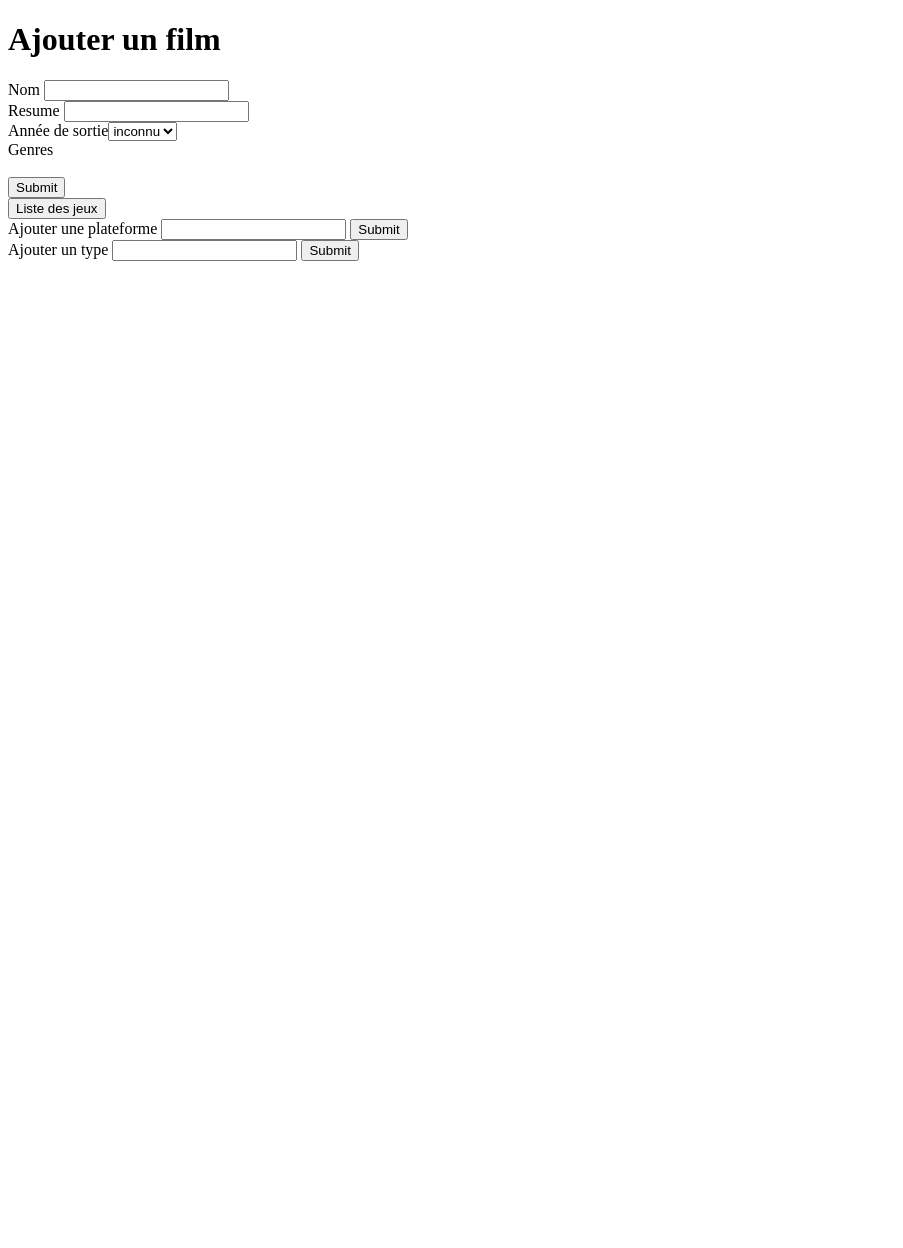
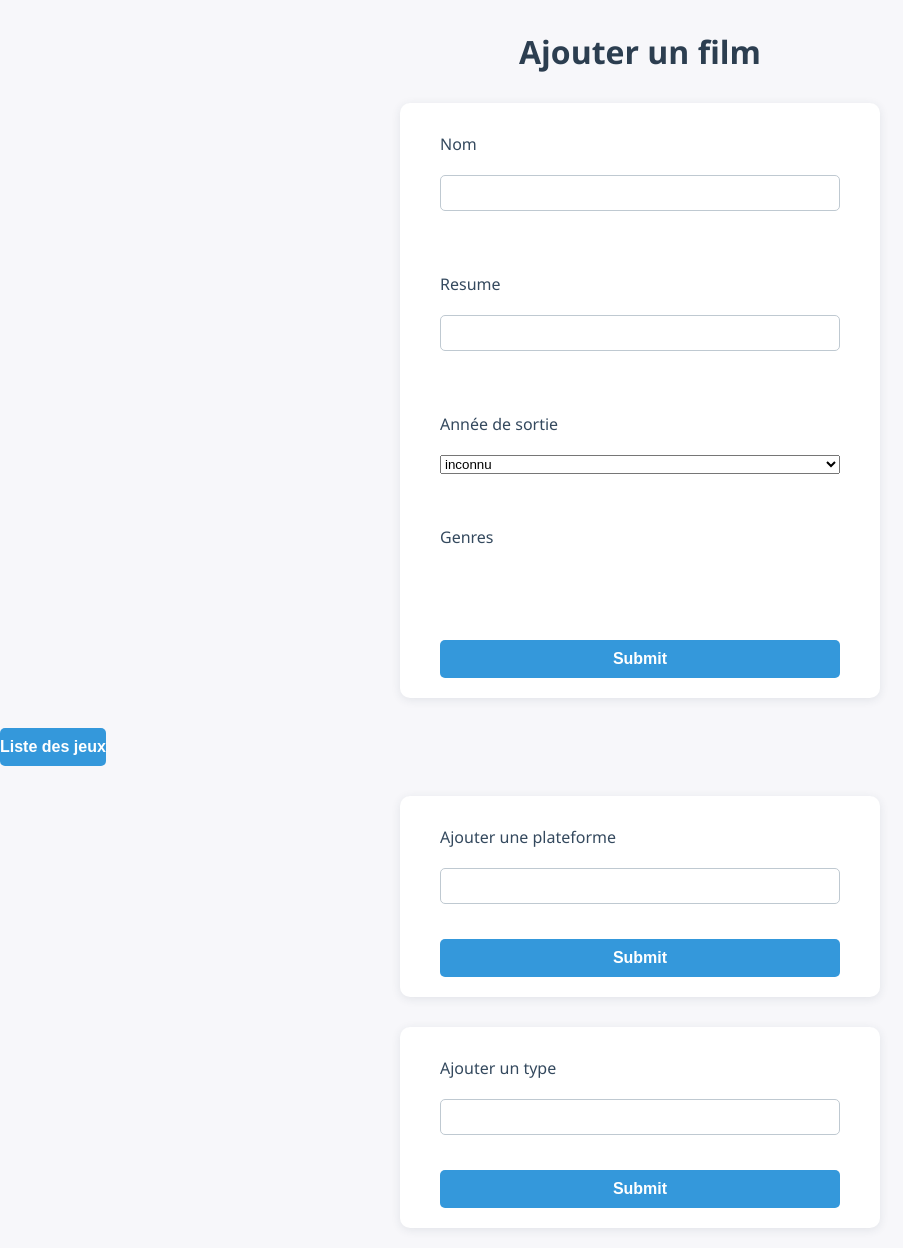
Before and after one commit to Ilyass030/archi_log, a Flask app: template src/templates/add_film.html in a window 1280 px wide. Shown: the whole page, without its empty margins (0-903 px from the left). Before the commit the page ends 261 px from the top, so only its background shows below. Run offline with Flask 3, Linux system fonts and the light colour scheme; the template is opened without the code that fills it, so the values that code supplies are empty; parts of the project's set-up code (start-up, migrations or seed data) failed here and were passed over.

Commit message:
delete_film ok

```diff
--- a/src/server.py
+++ b/src/server.py
@@ -41,5 +41,18 @@ def film_detail():
     film_id = request.form["film_id"]
     return render_template("film_detail.html", Film=modele.get_film(film_id), Genres=modele.film_genres(film_id))
 
+@app.route("/delete_film", methods=["POST"])
+def delete_film_route():
+    film_id = request.form["film_id"]
+    if modele.delete_film(film_id):
+        return render_template("films.html", Genres=modele.genre(), films=modele.search_film())
+    else:
+        return render_template("film_detail.html", Film=modele.get_film(film_id), Genres=modele.film_genres(film_id), error="Erreur lors de la suppression")
+
+# @app.route("/update_film", methods=["POST"])
+# def update_film():
+
+
+
 if __name__ == "__main__":
     app.run(host="0.0.0.0", debug=True)
--- a/src/static/info.css
+++ b/src/static/info.css
@@ -1,3 +1,96 @@
 #error{
     color: red;
 }
+
+body {
+  background: #f7f7fa;
+  font-family: 'Segoe UI', Arial, sans-serif;
+  margin: 0;
+  padding: 0;
+}
+
+h1 {
+  text-align: center;
+  color: #2c3e50;
+  margin-top: 30px;
+}
+
+form {
+  background: #fff;
+  max-width: 400px;
+  margin: 30px auto 20px auto;
+  padding: 30px 40px 20px 40px;
+  border-radius: 10px;
+  box-shadow: 0 2px 10px rgba(44, 62, 80, 0.1);
+  display: flex;
+  flex-direction: column;
+  gap: 15px;
+}
+
+label {
+  font-weight: 500;
+  color: #34495e;
+  margin-bottom: 5px;
+}
+
+input[type="text"] {
+  padding: 8px 10px;
+  border: 1px solid #bfc9d1;
+  border-radius: 5px;
+  font-size: 1em;
+  margin-bottom: 10px;
+}
+
+input[type="checkbox"] {
+  margin-right: 6px;
+}
+
+input[type="submit"], button {
+  background: #3498db;
+  color: #fff;
+  border: none;
+  padding: 10px 0;
+  border-radius: 5px;
+  font-size: 1em;
+  font-weight: 600;
+  cursor: pointer;
+  margin-top: 10px;
+  transition: background 0.2s;
+}
+
+input[type="submit"]:hover, button:hover {
+  background: #217dbb;
+}
+
+div {
+  margin-bottom: 10px;
+}
+
+.genres-checkboxes {
+  display: grid;
+  grid-template-columns: 1fr 1fr; /* 2 colonnes */
+  gap: 4px 16px; /* peu d'espace entre les lignes et colonnes */
+  margin-bottom: 10px;
+}
+
+.genres-checkboxes label {
+  margin-bottom: 2px;
+  font-weight: normal;
+  display: flex;
+  align-items: center;
+  gap: 4px;
+}
+
+#error {
+  color: #e74c3c;
+  text-align: center;
+  margin-top: 20px;
+  font-size: 1.1em;
+}
+
+@media (max-width: 600px) {
+  form {
+    max-width: 95vw;
+    padding: 15px;
+  }
+}
--- a/src/templates/add_film.html
+++ b/src/templates/add_film.html
@@ -17,12 +17,12 @@
       <label id="annee_sortie">Année de sortie</label>
       <br>
       <label>Genres</label>
-      <div>
+      <div class="genres-checkboxes">
         {% for genre in Genres %}
           <label>
             <input type="checkbox" name="genres[]" value="{{genre[0]}}">
             {{genre[1]}}
-          </label><br>
+          </label>
         {% endfor %}
       </div>
       <br>
--- a/src/templates/film_detail.html
+++ b/src/templates/film_detail.html
@@ -15,5 +15,9 @@
         <p class="afficher_genre">{{genre[1]}}</p>
     {% endfor %}
     <button onclick="location.href='/'">Page d'accueil</button>
+    <form method="POST" action="/delete_film">
+      <input type="hidden" name="film_id" value="{{Film[0][0]}}">
+      <button type="submit" onclick="return confirm('Voulez-vous vraiment supprimer ce film ?');">Supprimer le film</button>
+    </form>
   </body>
 </html>
```
Also changed, not shown: src/modele.py (+16 -22 lines).
